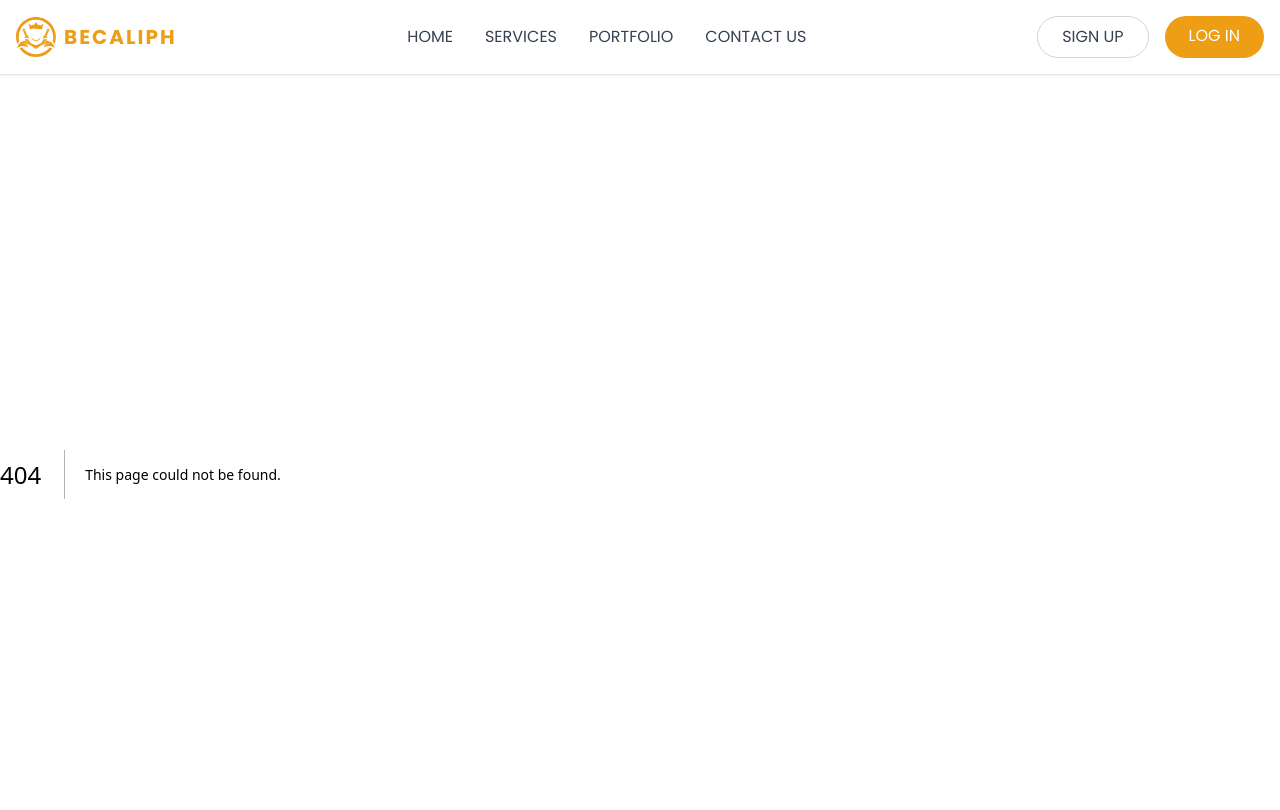
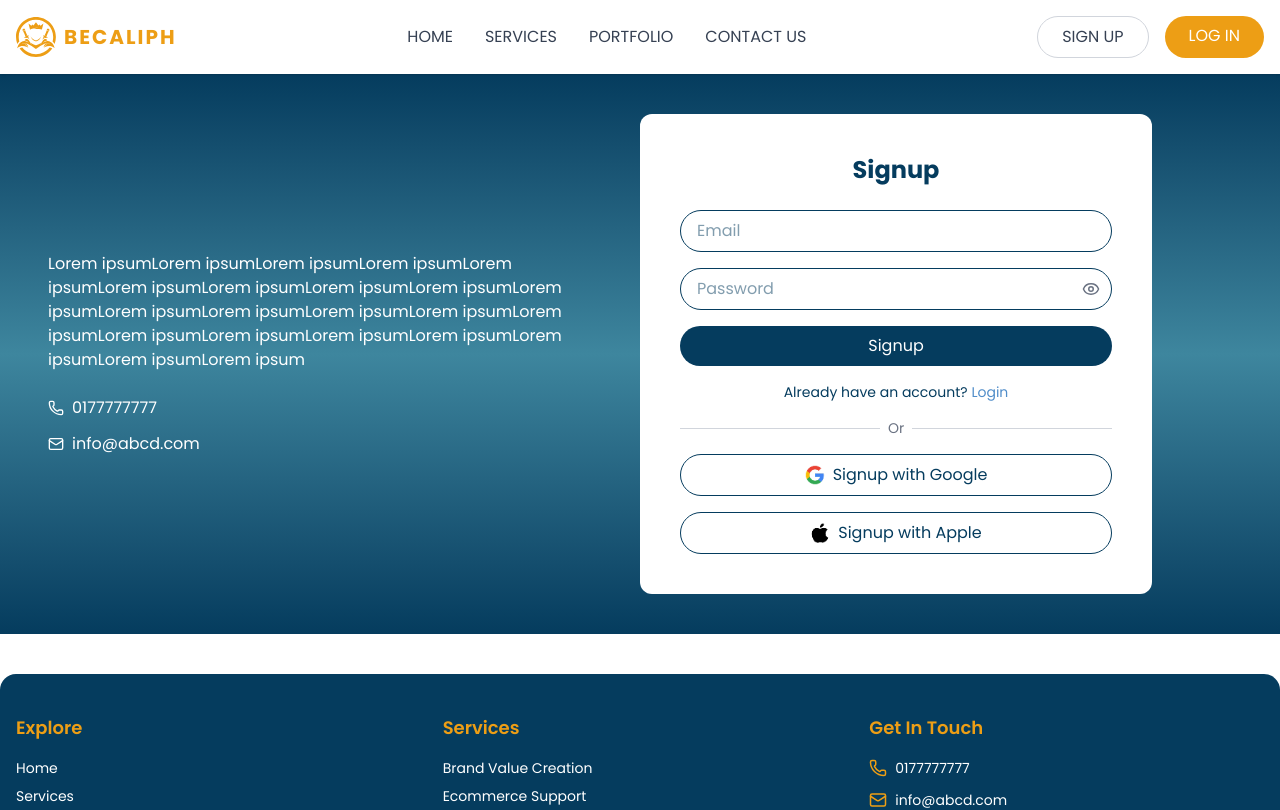
Before and after one commit to ibnul42/becaliph, a Next.js app in the folder frontend/: page /signup in a window 1280 px wide. Before the commit this address had no page. Shown: the top 810 px of the page. Built offline with nearby package versions, Linux system fonts and the light colour scheme.

Commit message:
login and signup page ui

```diff
--- /dev/null
+++ b/frontend/app/login/page.tsx
@@ -0,0 +1,129 @@
+"use client";
+import { useState } from "react";
+import { Eye, EyeOff, Mail, Phone } from "lucide-react";
+import Link from "next/link";
+import Image from "next/image";
+
+export default function LoginPage() {
+  const [showPassword, setShowPassword] = useState(false);
+
+  return (
+    <div className="w-full flex items-center justify-center bg-gradient-to-t from-[#053C5E] via-[#3E869E] to-[#053C5E] text-[#053C5E] px-4 py-10 mb-10">
+      <div className="flex w-full max-w-7xl">
+        {/* Left Section */}
+        <div className="hidden md:flex flex-col justify-center w-1/2 text-white p-8 space-y-6">
+          <p>
+            Lorem ipsumLorem ipsumLorem ipsumLorem ipsumLorem ipsumLorem
+            ipsumLorem ipsumLorem ipsumLorem ipsumLorem ipsumLorem ipsumLorem
+            ipsumLorem ipsumLorem ipsumLorem ipsumLorem ipsumLorem ipsumLorem
+            ipsumLorem ipsumLorem ipsumLorem ipsumLorem ipsum
+          </p>
+          <div className="space-y-3">
+            <p className="flex items-center gap-2">
+              <Link href="tel:+4733378901" className="flex items-center gap-2">
+                <Phone className="w-4 h-4" /> 0177777777
+              </Link>
+            </p>
+            <p className="flex items-center gap-2">
+              <Link
+                href="mailto:info@abcd.com"
+                className="flex items-center gap-2"
+              >
+                <Mail className="w-4 h-4" /> info@abcd.com
+              </Link>
+            </p>
+          </div>
+        </div>
+
+        {/* Right Section */}
+        <div className="w-full md:w-1/2 max-w-lg bg-white rounded-xl p-6 md:p-10 flex flex-col justify-center">
+          <h2 className="text-2xl text-[#053C5E] font-bold text-center mb-6">
+            Login
+          </h2>
+          <form className="space-y-4">
+            {/* Email */}
+            <input
+              type="email"
+              placeholder="Email"
+              className="w-full px-4 py-2 border border-[#053C5E] rounded-full outline-none focus:ring-2 focus:ring-sky-500"
+            />
+
+            {/* Password */}
+            <div className="relative">
+              <input
+                type={showPassword ? "text" : "password"}
+                placeholder="Password"
+                className="w-full px-4 py-2 border border-[#053C5E] rounded-full outline-none focus:ring-2 focus:ring-sky-500"
+              />
+              <button
+                type="button"
+                onClick={() => setShowPassword(!showPassword)}
+                className="absolute inset-y-0 right-3 flex items-center text-gray-500"
+              >
+                {showPassword ? <EyeOff size={18} /> : <Eye size={18} />}
+              </button>
+            </div>
+
+            {/* Forgot password */}
+            <div className="flex justify-center text-sm">
+              <a href="#" className="text-[#508DC9] hover:underline">
+                Forgot password?
+              </a>
+            </div>
+
+            {/* Login Button */}
+            <button
+              type="submit"
+              className="w-full py-2 bg-[#053C5E] text-white rounded-full hover:bg-[#053C5E]/90 transition cursor-pointer"
+            >
+              Login
+            </button>
+
+            {/* Signup link */}
+            <p className="text-center text-sm">
+              Don’t have an account?{" "}
+              <Link href="/signup" className="text-[#508DC9] hover:underline">
+                Signup
+              </Link>
+            </p>
+
+            {/* Divider */}
+            <div className="flex items-center my-4">
+              <hr className="flex-grow border-gray-300" />
+              <span className="px-2 text-gray-500 text-sm">Or</span>
+              <hr className="flex-grow border-gray-300" />
+            </div>
+
+            {/* Social login buttons */}
+            <button
+              type="button"
+              className="w-full flex items-center justify-center gap-2 border rounded-full py-2 hover:bg-gray-100 transition cursor-pointer"
+            >
+              <Image
+                src="/assets/google.png"
+                width={100}
+                height={100}
+                alt="Google"
+                className="w-5 h-5"
+              />
+              Login with Google
+            </button>
+            <button
+              type="button"
+              className="w-full flex items-center justify-center gap-2 border rounded-full py-2 hover:bg-gray-100 transition cursor-pointer"
+            >
+              <Image
+                src="/assets/apple.png"
+                width={100}
+                height={100}
+                alt="Apple"
+                className="w-5 h-5"
+              />
+              Login with Apple
+            </button>
+          </form>
+        </div>
+      </div>
+    </div>
+  );
+}
--- /dev/null
+++ b/frontend/app/signup/page.tsx
@@ -0,0 +1,122 @@
+"use client";
+import { useState } from "react";
+import { Eye, EyeOff, Mail, Phone } from "lucide-react";
+import Link from "next/link";
+import Image from "next/image";
+
+export default function SignupPage() {
+  const [showPassword, setShowPassword] = useState(false);
+
+  return (
+    <div className="w-full flex items-center justify-center bg-gradient-to-t from-[#053C5E] via-[#3E869E] to-[#053C5E] text-[#053C5E] px-4 py-10 mb-10">
+      <div className="flex w-full max-w-7xl">
+        {/* Left Section */}
+        <div className="hidden md:flex flex-col justify-center w-1/2 text-white p-8 space-y-6">
+          <p>
+            Lorem ipsumLorem ipsumLorem ipsumLorem ipsumLorem ipsumLorem
+            ipsumLorem ipsumLorem ipsumLorem ipsumLorem ipsumLorem ipsumLorem
+            ipsumLorem ipsumLorem ipsumLorem ipsumLorem ipsumLorem ipsumLorem
+            ipsumLorem ipsumLorem ipsumLorem ipsumLorem ipsum
+          </p>
+          <div className="space-y-3">
+            <p className="flex items-center gap-2">
+              <Link href="tel:+4733378901" className="flex items-center gap-2">
+                <Phone className="w-4 h-4" /> 0177777777
+              </Link>
+            </p>
+            <p className="flex items-center gap-2">
+              <Link
+                href="mailto:info@abcd.com"
+                className="flex items-center gap-2"
+              >
+                <Mail className="w-4 h-4" /> info@abcd.com
+              </Link>
+            </p>
+          </div>
+        </div>
+
+        {/* Right Section */}
+        <div className="w-full md:w-1/2 max-w-lg bg-white rounded-xl p-6 md:p-10 flex flex-col justify-center">
+          <h2 className="text-2xl text-[#053C5E] font-bold text-center mb-6">
+            Signup
+          </h2>
+          <form className="space-y-4">
+            {/* Email */}
+            <input
+              type="email"
+              placeholder="Email"
+              className="w-full px-4 py-2 border border-[#053C5E] rounded-full outline-none focus:ring-2 focus:ring-sky-500"
+            />
+
+            {/* Password */}
+            <div className="relative">
+              <input
+                type={showPassword ? "text" : "password"}
+                placeholder="Password"
+                className="w-full px-4 py-2 border border-[#053C5E] rounded-full outline-none focus:ring-2 focus:ring-sky-500"
+              />
+              <button
+                type="button"
+                onClick={() => setShowPassword(!showPassword)}
+                className="absolute inset-y-0 right-3 flex items-center text-gray-500"
+              >
+                {showPassword ? <EyeOff size={18} /> : <Eye size={18} />}
+              </button>
+            </div>
+
+            {/* Signup Button */}
+            <button
+              type="submit"
+              className="w-full py-2 bg-[#053C5E] text-white rounded-full hover:bg-[#053C5E]/90 transition cursor-pointer"
+            >
+              Signup
+            </button>
+
+            {/* Signup link */}
+            <p className="text-center text-sm">
+              Already have an account?{" "}
+              <Link href="/login" className="text-[#508DC9] hover:underline">
+                Login
+              </Link>
+            </p>
+
+            {/* Divider */}
+            <div className="flex items-center my-4">
+              <hr className="flex-grow border-gray-300" />
+              <span className="px-2 text-gray-500 text-sm">Or</span>
+              <hr className="flex-grow border-gray-300" />
+            </div>
+
+            {/* Social Signup buttons */}
+            <button
+              type="button"
+              className="w-full flex items-center justify-center gap-2 border rounded-full py-2 hover:bg-gray-100 transition cursor-pointer"
+            >
+              <Image
+                src="/assets/google.png"
+                width={100}
+                height={100}
+                alt="Google"
+                className="w-5 h-5"
+              />
+              Signup with Google
+            </button>
+            <button
+              type="button"
+              className="w-full flex items-center justify-center gap-2 border rounded-full py-2 hover:bg-gray-100 transition cursor-pointer"
+            >
+              <Image
+                src="/assets/apple.png"
+                width={100}
+                height={100}
+                alt="Apple"
+                className="w-5 h-5"
+              />
+              Signup with Apple
+            </button>
+          </form>
+        </div>
+      </div>
+    </div>
+  );
+}
```
Also changed, not shown: frontend/public/assets/apple.png (added), frontend/public/assets/google.png (added).
